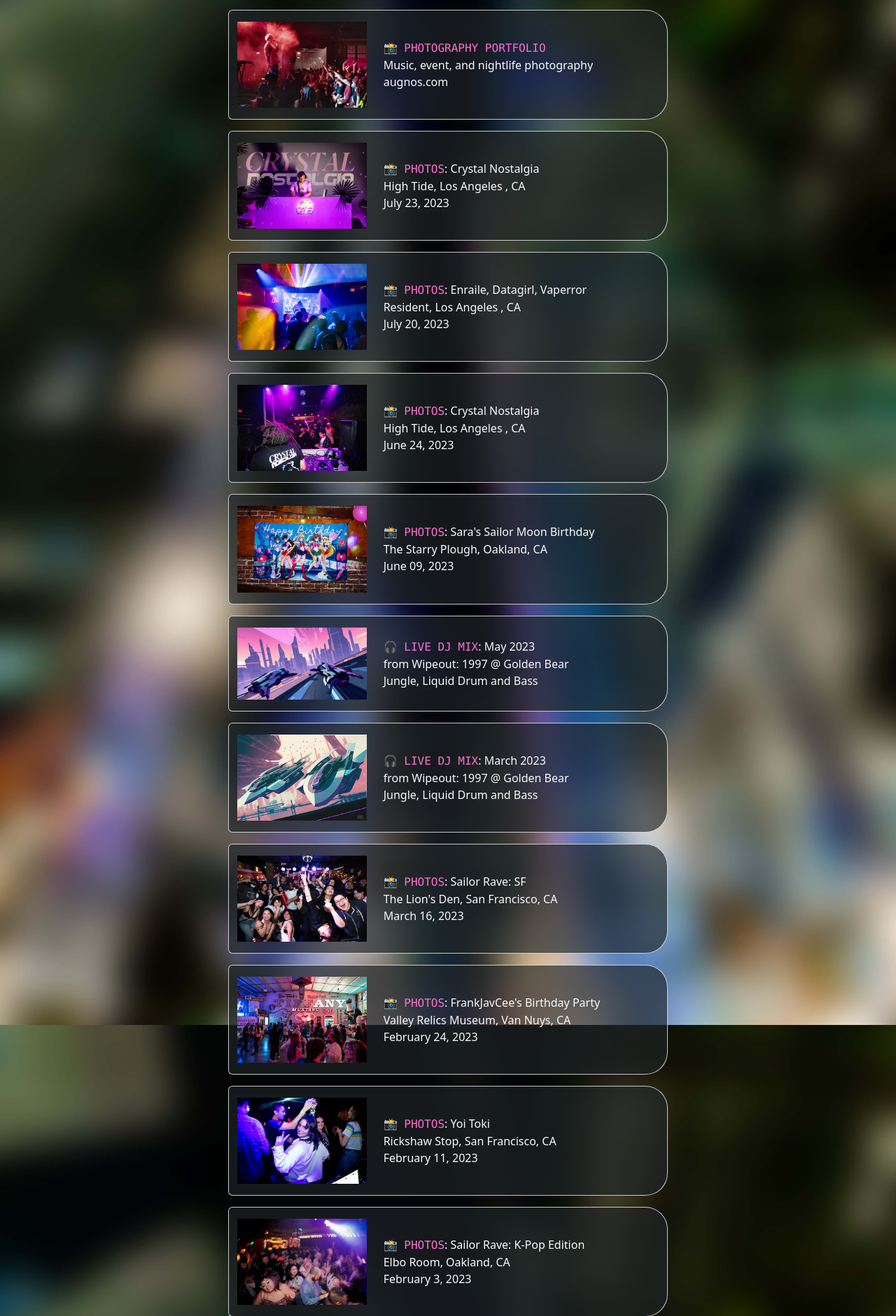
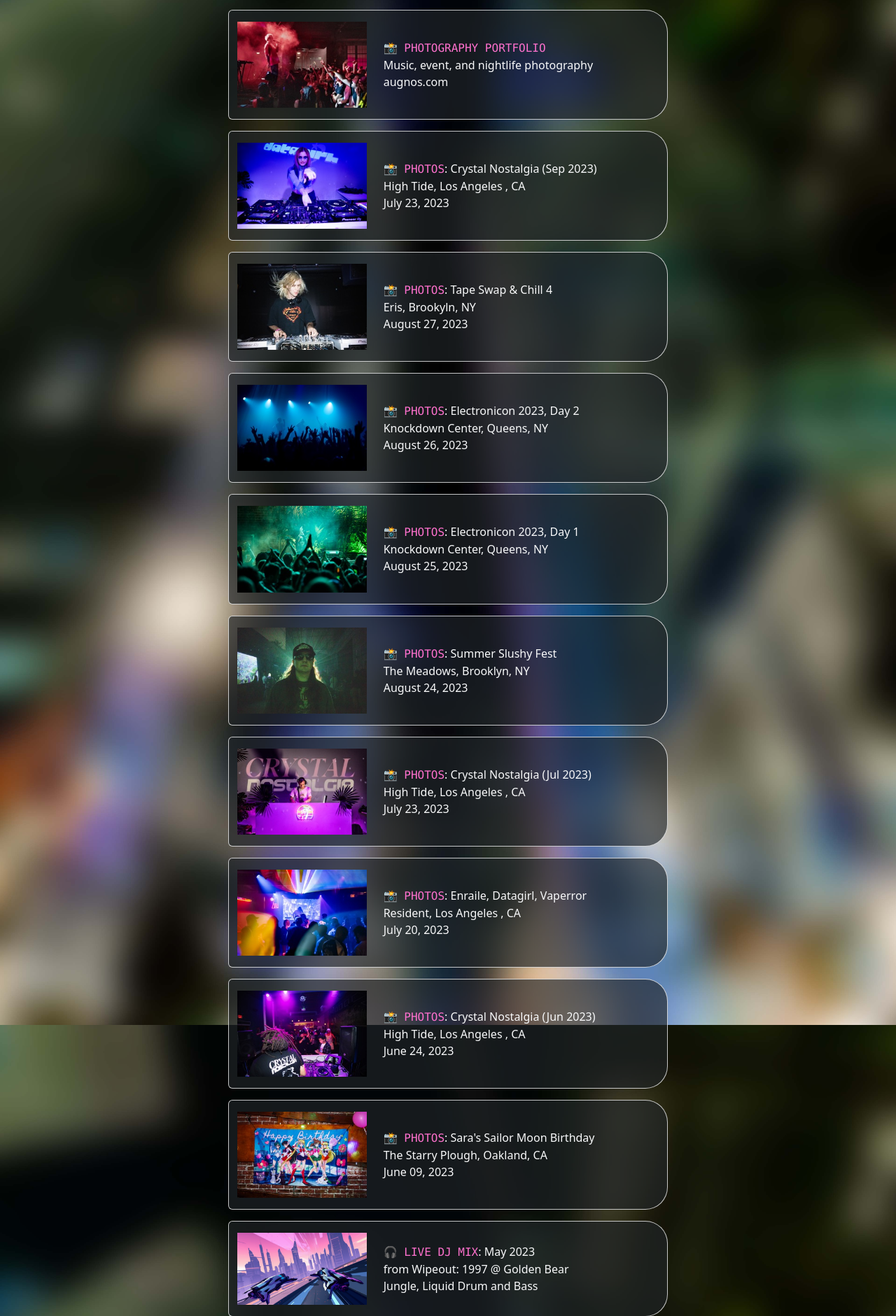
Before and after one commit to Augnos/augnos_linktree, a Flask app: page / in a window 1280 px wide. Shown: the part 455-2336 px from the top of the page at 70% size. Run offline with Flask 3, Linux system fonts and the light colour scheme.

Commit message:
Updated photo links from last 4-5 events

```diff
--- a/flask_app/templates/_links.html
+++ b/flask_app/templates/_links.html
@@ -31,9 +31,59 @@
     "george clanton in front of an audience at electronicon 3"
 )}}
 
+<!-- Crystal Nostalgia, 09/23/23 -->
+{{ macros.link(
+    "📸 PHOTOS", ": Crystal Nostalgia (Sep 2023)",
+    "High Tide, Los Angeles , CA",
+    "July 23, 2023",
+    "https://drive.google.com/open?id=19x-i7XTD21lRfhmRQjI-OzAT9DMH_fwq&usp=drive_fs",
+    "images/datagirl.jpg",
+    "Datagirl djing and pointing at the camera at high tide in los angeles for crystal nostalgia"
+)}}
+
+<!-- Tape Swap & Chill, 08/27/23 -->
+{{ macros.link(
+    "📸 PHOTOS", ": Tape Swap & Chill 4",
+    "Eris, Brookyln, NY",
+    "August 27, 2023",
+    "https://drive.google.com/open?id=18ZfvYfisj15jYu9OczFQdx66FVPS1rmN&usp=drive_fs",
+    "images/popcultr.jpg",
+    "popculrt djing in the dungeon of Eris in brooklyn new york"
+)}}
+
+<!-- Electronicon Day 2, 08/26/23 -->
+{{ macros.link(
+    "📸 PHOTOS", ": Electronicon 2023, Day 2",
+    "Knockdown Center, Queens, NY",
+    "August 26, 2023",
+    "https://drive.google.com/open?id=1RX3FSGkbJ9CUHoR-frjBK23yGKFv3rGS&usp=drive_fs",
+    "images/dds2.jpg",
+    "all 3 members of death's dynamic shroud on stage at electronicon 2023"
+)}}
+
+<!-- Electronicon Day 1, 08/25/23 -->
+{{ macros.link(
+    "📸 PHOTOS", ": Electronicon 2023, Day 1",
+    "Knockdown Center, Queens, NY",
+    "August 25, 2023",
+    "https://drive.google.com/open?id=1b-0Fy3RSI8HPfcefNDZdaAruP9Rdz3Es&usp=drive_fs",
+    "images/neon_vectors.jpg",
+    "neon vectors on stage at electronicon 2023"
+)}}
+
+<!-- Summer Slushy Fest, 08/24/23 -->
+{{ macros.link(
+    "📸 PHOTOS", ": Summer Slushy Fest",
+    "The Meadows, Brooklyn, NY",
+    "August 24, 2023",
+    "https://drive.google.com/open?id=1_c8l628f2W1nmFKZNELYc5isdgLwPW8M&usp=drive_fs",
+    "images/slushyfest.jpg",
+    "an attendee standing in front of a projector at summer slushy fest"
+)}}
+
 <!-- Crystal Nostalgia, 07/22/23 -->
 {{ macros.link(
-    "📸 PHOTOS", ": Crystal Nostalgia",
+    "📸 PHOTOS", ": Crystal Nostalgia (Jul 2023)",
     "High Tide, Los Angeles , CA",
     "July 23, 2023",
     "https://drive.google.com/open?id=1uvtBKQYynYYTUyFrDzaUVKC1DzMjxA_6&usp=drive_fs",
@@ -51,10 +101,9 @@
     "enraile at resident los angeles"
 )}}
 
-
 <!-- Crystal Nostalgia, 06/24/23 -->
 {{ macros.link(
-    "📸 PHOTOS", ": Crystal Nostalgia",
+    "📸 PHOTOS", ": Crystal Nostalgia (Jun 2023)",
     "High Tide, Los Angeles , CA",
     "June 24, 2023",
     "https://drive.google.com/open?id=18vPoNPy3-2Ftthuy2q9iSzDI-J179TBR&usp=drive_fs",
```
Also changed, not shown: flask_app/static/images/datagirl.jpg (added), flask_app/static/images/dds2.jpg (added), flask_app/static/images/neon_vectors.jpg (added), flask_app/static/images/popcultr.jpg (added), flask_app/static/images/slushyfest.jpg (added).
